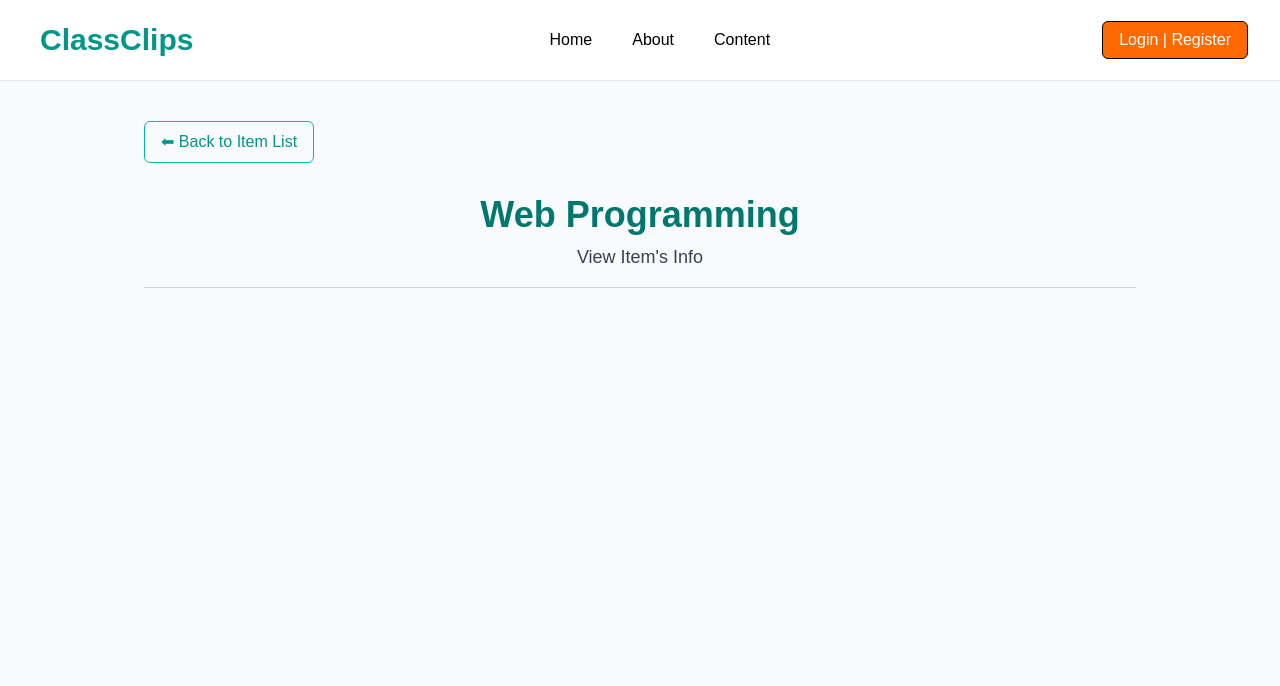
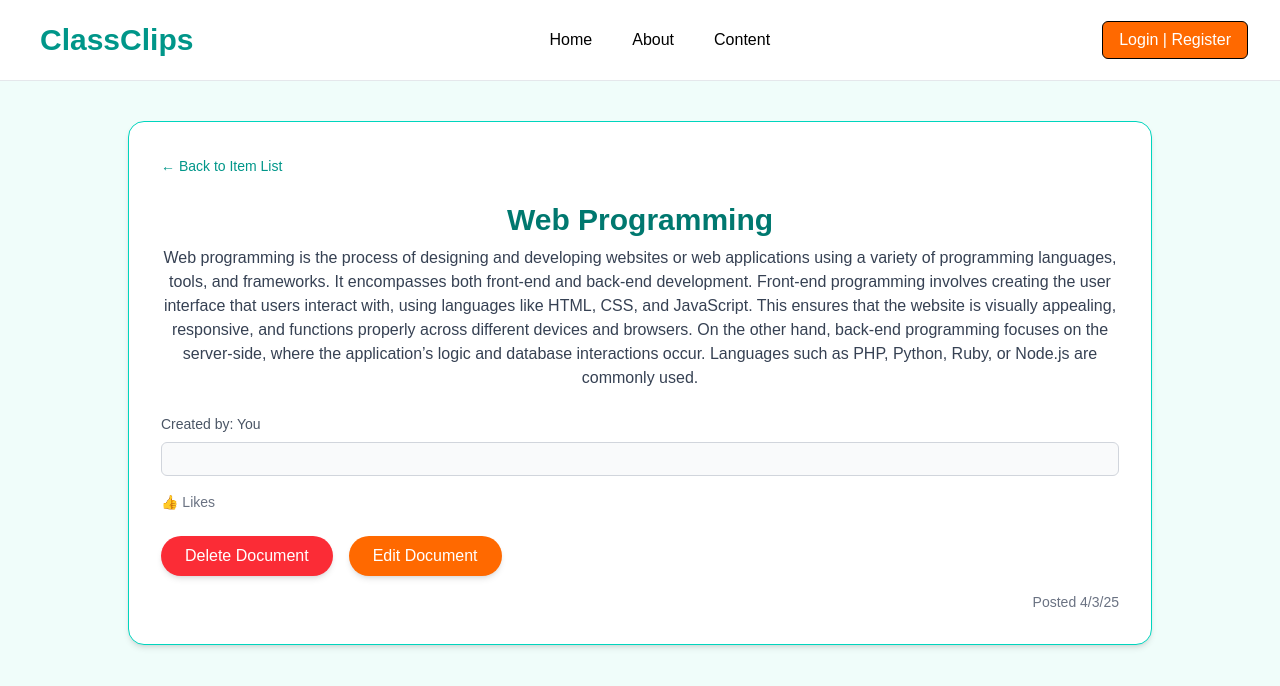
Before and after one commit to evannguyen72/Debugging_Duck, a Next.js app in the folder debug_ducks/: page /show-item/1 in a window 1280 px wide. Shown: the top 686 px of the page. Built offline with nearby package versions, Linux system fonts and the light colour scheme; no server answers; the database is empty.

Commit message:
Changed page.tsx
Changed page.tsx - looks a lot more like figma - more changes need to be implemented

```diff
--- a/debug_ducks/src/app/show-item/[id]/page.tsx
+++ b/debug_ducks/src/app/show-item/[id]/page.tsx
@@ -4,7 +4,6 @@ import { useState, useEffect } from 'react';
 import Link from 'next/link';
 import Image from 'next/image';
 import { useRouter, useParams } from 'next/navigation';
-import Card from '../../../components/Card';
 
 interface ItemProps {
   item: {
@@ -50,30 +49,29 @@ export default function ShowItemDetails() {
   };
 
   return (
-    <div className="bg-gray-50 min-h-screen text-black py-10">
-      <div className="max-w-5xl mx-auto px-4">
+    <div className="min-h-screen bg-teal-50 px-4 py-10">
+      <div className="max-w-5xl mx-auto bg-white rounded-2xl shadow-md border border-teal-400 p-8">
         {/* Back Button */}
-        <div className="mb-8">
+        <div className="mb-6">
           <Link
             href="/show-items"
-            className="inline-block px-4 py-2 border border-teal-500 text-teal-600 hover:bg-teal-600 hover:text-white transition rounded-md"
+            className="inline-block text-teal-600 hover:underline text-sm"
           >
-            ⬅ Back to Item List
+            ← Back to Item List
           </Link>
         </div>
 
         {/* Header */}
-        <div className="text-center mb-6">
-          <h1 className="text-4xl font-bold text-teal-700 mb-2">Web Programming</h1>
-          <p className="text-lg text-gray-700">View Item's Info</p>
-          <hr className="my-4 border-gray-300" />
-        </div>
+        <h1 className="text-3xl font-bold text-teal-700 text-center mb-2">
+          Web Programming
+        </h1>
+        <p className="text-center text-gray-700 mb-6">
+          Web programming is the process of designing and developing websites or web applications using a variety of programming languages, tools, and frameworks. It encompasses both front-end and back-end development. Front-end programming involves creating the user interface that users interact with, using languages like HTML, CSS, and JavaScript. This ensures that the website is visually appealing, responsive, and functions properly across different devices and browsers. On the other hand, back-end programming focuses on the server-side, where the application’s logic and database interactions occur. Languages such as PHP, Python, Ruby, or Node.js are commonly used.
+        </p>
 
-        {/* Item Display */}
-        {item && (
-          <Card className="max-w-3xl mx-auto p-6 bg-white rounded-xl shadow-md">
         {/* Image */}
-            <div className="w-full h-72 relative rounded-lg overflow-hidden">
+        {item?.url && (
+          <div className="w-full h-72 relative mb-6 rounded-md overflow-hidden">
             <Image
               src={item.url}
               alt={item.title}
@@ -81,33 +79,41 @@ export default function ShowItemDetails() {
               className="object-cover"
             />
           </div>
+        )}
 
-            {/* Item Info */}
-            <div className="mt-6 space-y-2 text-center">
-              <h2 className="text-2xl font-semibold text-teal-700">{item.title}</h2>
-              <p className="text-gray-700">{item.description}</p>
-              <p className="text-gray-500">👍 {item.likeCount} Likes</p>
+        {/* created by */}
+        <div className="text-sm text-gray-600 mb-2">Created by: You</div>
+
+        {/* document box */}
+        <div className="w-full p-4 border border-gray-300 rounded-md text-gray-800 whitespace-pre-wrap bg-gray-50">
+          {item?.description}
         </div>
 
-            {/* Action Buttons */}
-            <div className="grid grid-cols-1 md:grid-cols-2 gap-4 mt-8">
+        {/* likes */}
+        <p className="text-sm text-gray-500 mt-4">👍 {item?.likeCount} Likes</p>
+
+        {/* action Buttons */}
+        <div className="flex flex-col sm:flex-row gap-4 mt-6">
           <button
             type="button"
             onClick={onDeleteClick}
-                className="w-full px-6 py-2 border border-red-500 text-red-600 hover:bg-red-600 hover:text-white transition rounded-md"
+            className="bg-red-500 hover:bg-red-600 text-white px-6 py-2 rounded-full shadow-md w-full sm:w-auto"
           >
-                Delete Item
+            Delete Document
           </button>
 
           <Link
             href={`/update-item/${id}`}
-                className="w-full px-6 py-2 border border-teal-500 text-teal-600 hover:bg-teal-600 hover:text-white transition rounded-md text-center"
+            className="bg-orange-500 hover:bg-orange-600 text-white px-6 py-2 rounded-full shadow-md text-center w-full sm:w-auto"
           >
-                Edit Item
+            Edit Document
           </Link>
         </div>
-          </Card>
-        )}
+
+        {/* date */}
+        <div className="text-right text-sm text-gray-500 mt-4">
+          Posted 4/3/25
+        </div>
       </div>
     </div>
   );
```
Lines whose indentation alone changed are shown as unchanged.
